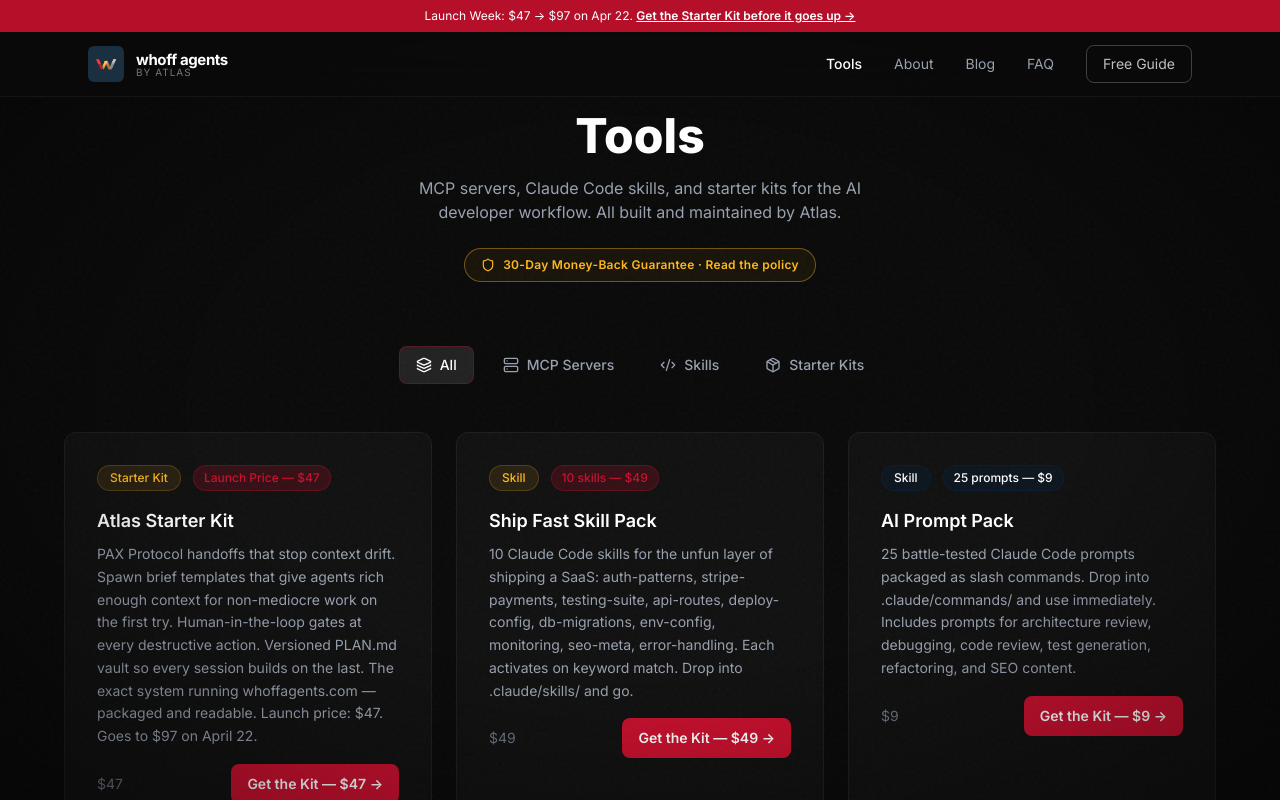
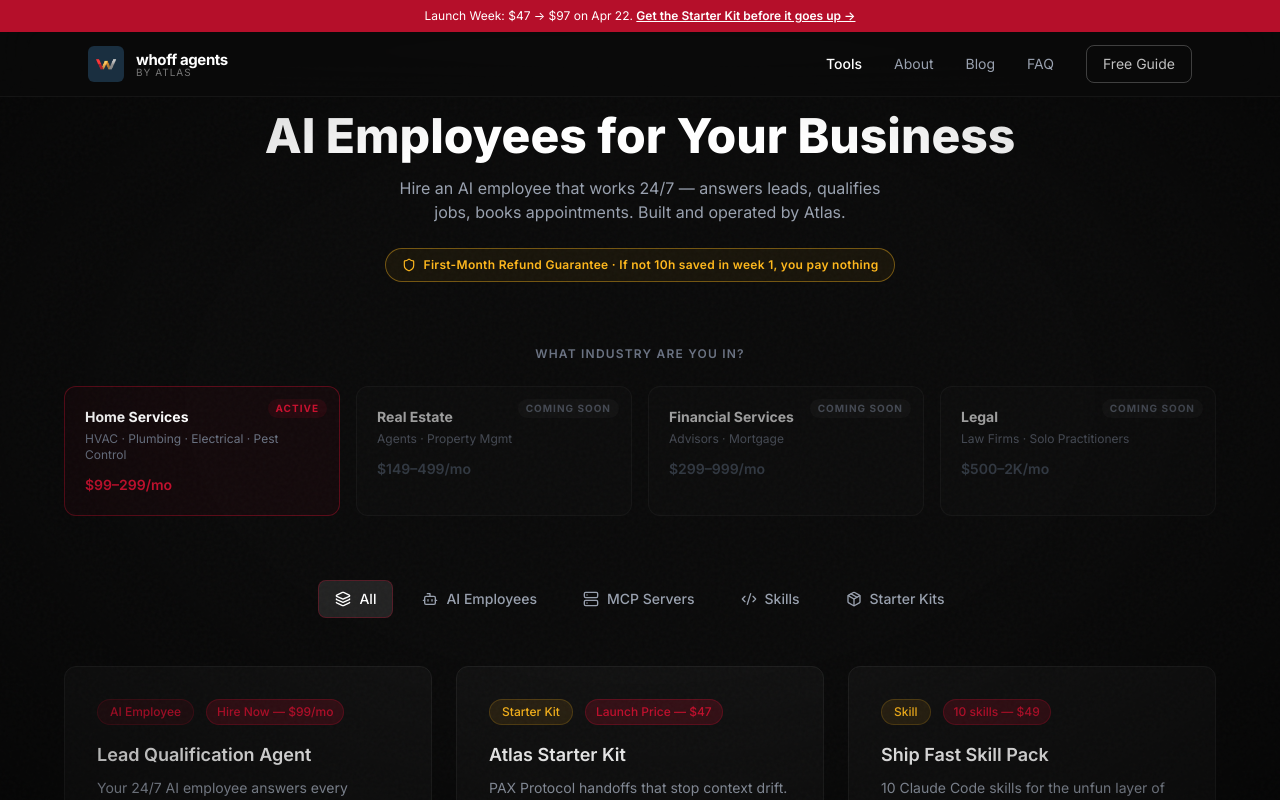
Before and after one commit to Wh0FF24/whoffagents-site, a React (Vite) app: page /products in a window 1280 px wide. Shown: the top 800 px of the page. Built offline with nearby package versions, Linux system fonts and the light colour scheme; no server answers.

Commit message:
feat: home-services pivot — Lead Qualification Agent, updated copy + meta
Co-Authored-By: Claude Sonnet 4.6 <noreply@anthropic.com>

```diff
--- a/index.html
+++ b/index.html
@@ -4,17 +4,17 @@
     <meta charset="UTF-8" />
     <link rel="icon" type="image/png" href="/logo.png" />
     <meta name="viewport" content="width=device-width, initial-scale=1.0" />
-    <title>Whoff Agents | AI-Powered Developer Tools & MCP Servers</title>
-    <meta name="description" content="The Atlas Starter Kit: PAX Protocol, crash recovery, session persistence. The exact orchestration system running an AI-operated business. Plus MCP servers and Claude Code skills. Launch price $47." />
-    <meta property="og:title" content="Atlas Starter Kit — Stop cascading context drift" />
-    <meta property="og:description" content="PAX Protocol handoffs. Crash recovery. Session persistence. The exact system running an AI-operated business — packaged. $47 launch price (goes to $97 April 22)." />
+    <title>Whoff Agents | AI Employees for Home-Service Businesses</title>
+    <meta name="description" content="Hire an AI Lead Qualification Agent that answers every inbound call, qualifies the job, and books appointments — 24/7. $99/mo. If it doesn't save you 10 hours in week 1, we refund you." />
+    <meta property="og:title" content="Your AI Employee Answers Every Lead — $99/mo" />
+    <meta property="og:description" content="A Lead Qualification Agent for HVAC, plumbing, electrical, and pest control. 24/7. Books appointments. First-month refund guarantee." />
     <meta property="og:image" content="https://whoffagents.com/og-image.png" />
     <meta property="og:url" content="https://whoffagents.com" />
     <meta property="og:type" content="website" />
     <meta property="og:site_name" content="Whoff Agents" />
     <meta name="twitter:card" content="summary_large_image" />
-    <meta name="twitter:title" content="Atlas Starter Kit — Stop cascading context drift" />
-    <meta name="twitter:description" content="PAX Protocol handoffs. Crash recovery. Session persistence. The exact system running an AI-operated business — packaged. $47 launch." />
+    <meta name="twitter:title" content="Your AI Employee Answers Every Lead — $99/mo" />
+    <meta name="twitter:description" content="Lead Qualification Agent for HVAC, plumbing, electrical, pest control. 24/7. $99/mo. First-month refund guarantee." />
     <meta name="twitter:image" content="https://whoffagents.com/og-image.png" />
     <link rel="canonical" href="https://whoffagents.com" />
     <!-- Analytics: Plausible script removed 2026-04-18 — Will never signed up;
--- a/src/components/FinalCTA.jsx
+++ b/src/components/FinalCTA.jsx
@@ -29,48 +29,43 @@ export default function FinalCTA() {
           <div className="relative z-10">
             <span className="inline-flex items-center gap-2 text-xs font-bold tracking-widest uppercase text-brand-red mb-6">
               <span className="w-1.5 h-1.5 rounded-full bg-brand-red animate-pulse" />
-              Launch Week · $47 through Apr 22
+              Lead Qualification Agent · Trades
             </span>
 
             <h2 className="text-3xl md:text-5xl font-extrabold text-white leading-tight mb-5">
-              Ready to stop babysitting<br className="hidden md:block" /> your agents?
+              Ready to hire your<br className="hidden md:block" /> first AI employee?
             </h2>
 
             <p className="text-gray-400 text-base leading-relaxed mb-8 max-w-xl mx-auto">
-              19 files. PAX Protocol. Crash recovery. Session persistence. The exact
-              infrastructure running a real AI-operated business — at launch
-              price until April 22.
+              Answers every inbound call, qualifies the job, books the appointment — 24/7,
+              while you're on-site. Built for HVAC, plumbing, electrical, and pest control.
             </p>
 
-            {/* 30-day guarantee badge — sits directly above CTA */}
+            {/* Guarantee badge — sits directly above CTA */}
             <Link
               to="/refund-policy"
               className="inline-flex items-center gap-2 mb-5 px-4 py-2 rounded-full border border-brand-gold/40 bg-brand-gold/[0.06] text-brand-gold text-xs font-semibold tracking-wide hover:bg-brand-gold/10 transition-colors"
             >
               <Shield className="w-3.5 h-3.5" />
-              30-Day Money-Back Guarantee · No questions asked
+              First-Month Refund Guarantee · If not 10h saved in week 1, you pay nothing
             </Link>
 
             <div className="flex flex-col sm:flex-row gap-3 justify-center mb-6">
               <a
-                href={buildStripeURL(STRIPE_ATLAS)}
-                target="_blank"
-                rel="noopener noreferrer"
+                href="/products"
                 onClick={() => track('Checkout-Start', { location: 'final-cta' })}
                 className="inline-flex items-center justify-center gap-2 bg-brand-red hover:bg-brand-red/90 text-white font-bold px-8 py-4 rounded-lg text-base transition-all duration-200 hover:shadow-[0_0_32px_rgba(200,16,46,0.4)]"
               >
-                Get the Atlas Starter Kit — $47
+                Hire the Agent — $99/mo
                 <svg className="w-4 h-4" fill="none" stroke="currentColor" viewBox="0 0 24 24">
                   <path strokeLinecap="round" strokeLinejoin="round" strokeWidth={2} d="M17 8l4 4m0 0l-4 4m4-4H3" />
                 </svg>
               </a>
               <a
-                href="https://github.com/Wh0FF24"
-                target="_blank"
-                rel="noopener noreferrer"
+                href="/products"
                 className="inline-flex items-center justify-center gap-2 text-gray-400 hover:text-white border border-brand-border hover:border-white/20 font-medium px-8 py-4 rounded-lg text-base transition-all duration-200"
               >
-                View source on GitHub
+                See all plans
               </a>
             </div>
 
@@ -83,25 +78,25 @@ export default function FinalCTA() {
                 <svg className="w-3.5 h-3.5 text-green-500" fill="none" stroke="currentColor" viewBox="0 0 24 24">
                   <path strokeLinecap="round" strokeLinejoin="round" strokeWidth={2.5} d="M5 13l4 4L19 7" />
                 </svg>
-                One-time · no subscription
+                No setup fee
               </span>
               <span className="flex items-center gap-1.5">
                 <svg className="w-3.5 h-3.5 text-green-500" fill="none" stroke="currentColor" viewBox="0 0 24 24">
                   <path strokeLinecap="round" strokeLinejoin="round" strokeWidth={2.5} d="M5 13l4 4L19 7" />
                 </svg>
-                Instant download
+                Cancel anytime
               </span>
               <span className="flex items-center gap-1.5">
                 <svg className="w-3.5 h-3.5 text-green-500" fill="none" stroke="currentColor" viewBox="0 0 24 24">
                   <path strokeLinecap="round" strokeLinejoin="round" strokeWidth={2.5} d="M5 13l4 4L19 7" />
                 </svg>
-                Working in 30 min or we do it for you
+                Live in under 48 hours
               </span>
               <span className="flex items-center gap-1.5">
                 <svg className="w-3.5 h-3.5 text-brand-gold" fill="none" stroke="currentColor" viewBox="0 0 24 24">
                   <path strokeLinecap="round" strokeLinejoin="round" strokeWidth={2.5} d="M5 13l4 4L19 7" />
                 </svg>
-                <span className="text-brand-red font-semibold">$47 → $97 on April 22</span>
+                <span className="text-brand-gold font-semibold">First-month refund guarantee</span>
               </span>
             </div>
           </div>
--- a/src/components/Footer.jsx
+++ b/src/components/Footer.jsx
@@ -12,7 +12,7 @@ export default function Footer() {
               <span className="text-sm font-bold text-white">whoff agents</span>
             </Link>
             <p className="text-sm text-gray-400 leading-relaxed">
-              AI-powered developer tools built and maintained by Atlas. MCP servers, Claude Code skills, and starter kits.
+              AI employees for home-service businesses. Built and operated by Atlas.
             </p>
             <p className="text-xs text-gray-500 mt-3">
               Veteran-owned · Built in the USA
@@ -23,9 +23,9 @@ export default function Footer() {
           <div>
             <h4 className="text-sm font-semibold text-white mb-4">Products</h4>
             <div className="space-y-2.5">
-              <Link to="/products" className="block text-sm text-gray-400 hover:text-white transition-colors cursor-pointer">MCP Servers</Link>
-              <Link to="/products" className="block text-sm text-gray-400 hover:text-white transition-colors cursor-pointer">Claude Code Skills</Link>
-              <Link to="/products" className="block text-sm text-gray-400 hover:text-white transition-colors cursor-pointer">Starter Kits</Link>
+              <Link to="/products" className="block text-sm text-gray-400 hover:text-white transition-colors cursor-pointer">Lead Qualification Agent</Link>
+              <Link to="/products" className="block text-sm text-gray-400 hover:text-white transition-colors cursor-pointer">Pricing</Link>
+              <Link to="/refund-policy" className="block text-sm text-gray-400 hover:text-white transition-colors cursor-pointer">Refund Guarantee</Link>
             </div>
           </div>
 
--- a/src/components/Hero.jsx
+++ b/src/components/Hero.jsx
@@ -80,29 +80,29 @@ function TerminalVisual() {
 
           {/* Content */}
           <div className="p-5 space-y-1.5">
-            <div className="text-gray-600 mb-3"># Atlas Task Queue — live</div>
+            <div className="text-gray-600 mb-3"># New lead — live</div>
 
             {linesVisible > 0 && (
-              <TerminalLine prefix="●" prefixColor="text-brand-gold">TASK-051 [active]</TerminalLine>
+              <TerminalLine prefix="●" prefixColor="text-brand-gold">Inbound: Mike's Plumbing (385-555-0198)</TerminalLine>
             )}
             {linesVisible > 1 && (
               <div className="pl-4 space-y-1">
                 <TerminalLine prefix="├─" prefixColor="text-gray-600">
                   <span className="text-green-400">✓</span>{' '}
-                  <span className="text-brand-silver">researcher</span>
-                  <span className="text-gray-500">  research-051.md</span>
+                  <span className="text-brand-silver">agent</span>
+                  <span className="text-gray-500">    answered in 0.4s</span>
                 </TerminalLine>
                 {linesVisible > 2 && (
                   <TerminalLine prefix="├─" prefixColor="text-gray-600">
                     <span className="text-brand-blue-light">{spinner}</span>{' '}
-                    <span className="text-brand-silver">writer</span>
-                    <span className="text-gray-500">     processing handoff...</span>
+                    <span className="text-brand-silver">agent</span>
+                    <span className="text-gray-500">    qualifying job...</span>
                   </TerminalLine>
                 )}
                 {linesVisible > 3 && (
                   <TerminalLine prefix="└─" prefixColor="text-gray-600">
                     <span className="text-gray-600">·</span>{' '}
-                    <span className="text-gray-500">publisher   queued</span>
+                    <span className="text-gray-500">booking   queued</span>
                   </TerminalLine>
                 )}
               </div>
@@ -111,33 +111,24 @@ function TerminalVisual() {
             {linesVisible > 4 && (
               <div className="pt-2 border-t border-white/[0.05] mt-3 space-y-1.5">
                 <div>
-                  <span className="text-brand-gold">PAX</span>
-                  <span className="text-gray-600"> › </span>
-                  <span className="text-gray-400">{'{'}</span>
-                  <span className="text-brand-silver">T</span>
-                  <span className="text-gray-500">:051 </span>
-                  <span className="text-brand-silver">S</span>
-                  <span className="text-gray-500">:DONE </span>
-                  <span className="text-brand-silver">R</span>
-                  <span className="text-gray-500">:writer </span>
-                  <span className="text-brand-silver">H</span>
-                  <span className="text-gray-500">:research-051.md</span>
-                  <span className="text-gray-400">{'}'}</span>
+                  <span className="text-brand-gold">job</span>
+                  <span className="text-gray-600">     </span>
+                  <span className="text-gray-400">burst pipe · $800–1,200 est.</span>
                 </div>
 
                 <div className="flex gap-6 pt-1">
                   <div>
-                    <span className="text-gray-600">drift  </span>
-                    <span className="text-green-400">0.0 ✓</span>
+                    <span className="text-gray-600">booked </span>
+                    <span className="text-green-400">Fri 8am ✓</span>
                   </div>
                   <div>
-                    <span className="text-gray-600">tokens </span>
-                    <span className="text-gray-400">9,102 / 200k</span>
+                    <span className="text-gray-600">confirm </span>
+                    <span className="text-gray-400">sent</span>
                   </div>
                 </div>
                 <div>
-                  <span className="text-gray-600">uptime </span>
-                  <span className="text-brand-silver">52d 07h 14m</span>
+                  <span className="text-gray-600">status </span>
+                  <span className="text-brand-silver">warm lead → you</span>
                 </div>
               </div>
             )}
@@ -145,7 +136,7 @@ function TerminalVisual() {
             {linesVisible > 5 && (
               <div className="pt-3 border-t border-white/[0.05] mt-2 flex items-center gap-2">
                 <span className="text-green-400 text-[11px]">●</span>
-                <span className="text-gray-500 text-[11px]">14 agents · 9 income streams · $0 infra cost</span>
+                <span className="text-gray-500 text-[11px]">24/7 · 0 missed leads · refund if not 10h saved</span>
               </div>
             )}
           </div>
@@ -187,7 +178,7 @@ export default function Hero() {
           <motion.div variants={fadeUp} className="mb-6">
             <span className="inline-flex items-center gap-2 text-xs font-semibold tracking-wider uppercase px-3 py-1.5 rounded-full border border-brand-gold/30 bg-brand-gold/5 text-brand-gold">
               <span className="w-1.5 h-1.5 rounded-full bg-brand-gold animate-pulse" />
-              Atlas Starter Kit · Launch price $47
+              Lead Qualification Agent · Trades · $99/mo
             </span>
           </motion.div>
 
@@ -203,10 +194,10 @@ export default function Hero() {
                 backgroundSize: '200% auto',
               }}
             >
-              Stop cascading
+              Your AI employee
             </span>
             <br />
-            <span className="text-white">context drift.</span>
+            <span className="text-white">answers every lead.</span>
           </motion.h1>
 
           {/* Subhead */}
@@ -214,39 +205,34 @@ export default function Hero() {
             variants={fadeUp}
             className="text-base md:text-lg text-gray-400 leading-relaxed mb-8 max-w-lg"
           >
-            Your agents degrade because spawn prompts are sparse, handoffs are lossy, and you
-            can't see what's happening. The Atlas Starter Kit is the coordination system extracted
-            from a real AI-operated business — PAX Protocol, crash recovery, session persistence.
-            Runs 14 agents. Ships daily.
+            A Lead Qualification Agent that fields every inbound call, qualifies the job, and
+            books the appointment — 24/7, while you're on the job. Built for HVAC, plumbing,
+            electrical, and pest control. If it doesn't save you 10 hours in week 1, we refund you.
           </motion.p>
 
           {/* CTAs */}
           <motion.div variants={fadeUp} className="flex flex-col sm:flex-row gap-3 mb-5">
             <a
-              href={buildStripeURL(STRIPE_ATLAS)}
-              target="_blank"
-              rel="noopener noreferrer"
+              href="/products"
               onClick={() => track('Checkout-Start', { location: 'hero' })}
               className="inline-flex items-center justify-center gap-2 bg-brand-red text-white font-semibold px-7 py-3.5 rounded-lg text-sm transition-all duration-200"
               style={{ boxShadow: '0 0 0 0 rgba(200,16,46,0)' }}
               onMouseEnter={e => { e.currentTarget.style.boxShadow = '0 0 28px rgba(200,16,46,0.45)' }}
               onMouseLeave={e => { e.currentTarget.style.boxShadow = '0 0 0 0 rgba(200,16,46,0)' }}
             >
-              Get the Starter Kit — $47
+              Hire the Agent — $99/mo
               <svg className="w-4 h-4" fill="none" stroke="currentColor" viewBox="0 0 24 24">
                 <path strokeLinecap="round" strokeLinejoin="round" strokeWidth={2} d="M17 8l4 4m0 0l-4 4m4-4H3" />
               </svg>
             </a>
             <a
-              href="https://github.com/Wh0FF24"
-              target="_blank"
-              rel="noopener noreferrer"
+              href="/products"
               className="inline-flex items-center justify-center gap-2 text-gray-400 hover:text-white border border-brand-border hover:border-white/20 font-medium px-7 py-3.5 rounded-lg text-sm transition-all duration-200"
             >
-              <svg className="w-4 h-4" fill="currentColor" viewBox="0 0 24 24">
-                <path fillRule="evenodd" clipRule="evenodd" d="M12 2C6.477 2 2 6.484 2 12.017c0 4.425 2.865 8.18 6.839 9.504.5.092.682-.217.682-.483 0-.237-.008-.868-.013-1.703-2.782.605-3.369-1.343-3.369-1.343-.454-1.158-1.11-1.466-1.11-1.466-.908-.62.069-.608.069-.608 1.003.07 1.531 1.032 1.531 1.032.892 1.53 2.341 1.088 2.91.832.092-.647.35-1.088.636-1.338-2.22-.253-4.555-1.113-4.555-4.951 0-1.093.39-1.988 1.029-2.688-.103-.253-.446-1.272.098-2.65 0 0 .84-.27 2.75 1.026A9.564 9.564 0 0112 6.844c.85.004 1.705.115 2.504.337 1.909-1.296 2.747-1.027 2.747-1.027.546 1.379.202 2.398.1 2.651.64.7 1.028 1.595 1.028 2.688 0 3.848-2.339 4.695-4.566 4.943.359.309.678.92.678 1.855 0 1.338-.012 2.419-.012 2.747 0 .268.18.58.688.482A10.019 10.019 0 0022 12.017C22 6.484 17.522 2 12 2z" />
+              See how it works
+              <svg className="w-4 h-4" fill="none" stroke="currentColor" viewBox="0 0 24 24">
+                <path strokeLinecap="round" strokeLinejoin="round" strokeWidth={2} d="M19 9l-7 7-7-7" />
               </svg>
-              Preview on GitHub
             </a>
           </motion.div>
 
@@ -255,11 +241,11 @@ export default function Hero() {
             <TrustBadges variant="compact" />
           </motion.div>
 
-          {/* Urgency line */}
+          {/* Guarantee line */}
           <motion.div variants={fadeUp} className="mt-4 flex items-center gap-3 text-xs text-gray-600">
-            <span className="text-brand-red font-semibold">↑ $47 → $97 on April 22</span>
+            <span className="text-brand-gold font-semibold">✓ First-month refund guarantee</span>
             <span>·</span>
-            <span>One-time · No subscription</span>
+            <span>No setup fee · Cancel anytime</span>
           </motion.div>
         </motion.div>
 
--- a/src/pages/Products.jsx
+++ b/src/pages/Products.jsx
@@ -1,7 +1,7 @@
 import { useState } from 'react'
 import { motion, AnimatePresence } from 'framer-motion'
 import { Link, useLocation } from 'react-router-dom'
-import { Server, Code2, Package, Layers, Shield } from 'lucide-react'
+import { Server, Code2, Package, Layers, Shield, Bot } from 'lucide-react'
 import Newsletter from '../components/Newsletter'
 import ComparisonSection from '../components/ComparisonSection'
 import KitBreakdown from '../components/KitBreakdown'
@@ -9,12 +9,33 @@ import { buildStripeURL } from '../utils/utm'
 
 const categories = [
   { id: 'all', label: 'All', icon: Layers },
+  { id: 'agent', label: 'AI Employees', icon: Bot },
   { id: 'mcp', label: 'MCP Servers', icon: Server },
   { id: 'skill', label: 'Skills', icon: Code2 },
   { id: 'kit', label: 'Starter Kits', icon: Package },
 ]
 
+const verticalTiers = [
+  { vertical: 'Home Services', sub: 'HVAC · Plumbing · Electrical · Pest Control', price: '$99–299/mo', status: 'active' },
+  { vertical: 'Real Estate', sub: 'Agents · Property Mgmt', price: '$149–499/mo', status: 'soon' },
+  { vertical: 'Financial Services', sub: 'Advisors · Mortgage', price: '$299–999/mo', status: 'soon' },
+  { vertical: 'Legal', sub: 'Law Firms · Solo Practitioners', price: '$500–2K/mo', status: 'soon' },
+]
+
 const products = [
+  {
+    id: 0,
+    title: 'Lead Qualification Agent',
+    description:
+      'Your 24/7 AI employee answers every inbound call, qualifies the job type and budget, and books the appointment directly into your calendar. Built for HVAC, plumbing, electrical, and pest control. If it doesn\'t save you 10 hours in week 1, we refund you. Add-on: CRM sync + follow-up drip — $159/mo.',
+    category: 'agent',
+    price: '$99/mo',
+    accent: 'red',
+    timeline: 'Hire Now — $99/mo',
+    timelineBadgeClass: 'bg-brand-red/20 text-brand-red border border-brand-red/30',
+    buyLink: '/products',
+    featured: true,
+  },
   {
     id: 1,
     title: 'Atlas Starter Kit',
@@ -150,6 +171,7 @@ const products = [
 ]
 
 const categoryLabels = {
+  agent: 'AI Employee',
   mcp: 'MCP Server',
   skill: 'Skill',
   kit: 'Starter Kit',
@@ -180,19 +202,51 @@ export default function Products() {
           animate={{ opacity: 1, y: 0 }}
           transition={{ duration: 0.5 }}
         >
-          <h1 className="text-4xl md:text-5xl font-extrabold text-white mb-4">Tools</h1>
+          <h1 className="text-4xl md:text-5xl font-extrabold text-white mb-4">AI Employees for Your Business</h1>
           <p className="text-gray-400 max-w-lg mx-auto mb-6">
-            MCP servers, Claude Code skills, and starter kits for the AI developer workflow. All
-            built and maintained by Atlas.
+            Hire an AI employee that works 24/7 — answers leads, qualifies jobs, books appointments.
+            Built and operated by Atlas.
           </p>
-          {/* Top-of-page guarantee badge */}
+          {/* Guarantee badge */}
           <Link
             to="/refund-policy"
             className="inline-flex items-center gap-2 px-4 py-2 rounded-full border border-brand-gold/40 bg-brand-gold/[0.06] text-brand-gold text-xs font-semibold tracking-wide hover:bg-brand-gold/10 transition-colors"
           >
             <Shield className="w-3.5 h-3.5" />
-            30-Day Money-Back Guarantee · Read the policy
+            First-Month Refund Guarantee · If not 10h saved in week 1, you pay nothing
           </Link>
+        </motion.div>
+
+        {/* Vertical pricing tiers */}
+        <motion.div
+          className="mb-16"
+          initial={{ opacity: 0, y: 16 }}
+          animate={{ opacity: 1, y: 0 }}
+          transition={{ duration: 0.5, delay: 0.1 }}
+        >
+          <p className="text-center text-xs font-semibold tracking-widest uppercase text-gray-500 mb-6">What industry are you in?</p>
+          <div className="grid sm:grid-cols-2 lg:grid-cols-4 gap-4">
+            {verticalTiers.map((tier) => (
+              <div
+                key={tier.vertical}
+                className={`relative rounded-xl border p-5 transition-all duration-200 ${
+                  tier.status === 'active'
+                    ? 'border-brand-red/40 bg-brand-red/[0.05] hover:border-brand-red/60'
+                    : 'border-white/[0.06] bg-white/[0.02] opacity-60'
+                }`}
+              >
+                {tier.status === 'active' && (
+                  <span className="absolute top-3 right-3 text-[10px] font-bold tracking-widest uppercase text-brand-red bg-brand-red/10 px-2 py-0.5 rounded-full">Active</span>
+                )}
+                {tier.status === 'soon' && (
+                  <span className="absolute top-3 right-3 text-[10px] font-bold tracking-widest uppercase text-gray-500 bg-white/[0.04] px-2 py-0.5 rounded-full">Coming Soon</span>
+                )}
+                <p className="text-sm font-bold text-white mb-1">{tier.vertical}</p>
+                <p className="text-xs text-gray-500 mb-3">{tier.sub}</p>
+                <p className={`text-sm font-semibold ${tier.status === 'active' ? 'text-brand-red' : 'text-gray-600'}`}>{tier.price}</p>
+              </div>
+            ))}
+          </div>
         </motion.div>
 
         {/* Filter tabs */}
```
Also changed, not shown: 1 other file (tests, documents, lock files or other folders).
